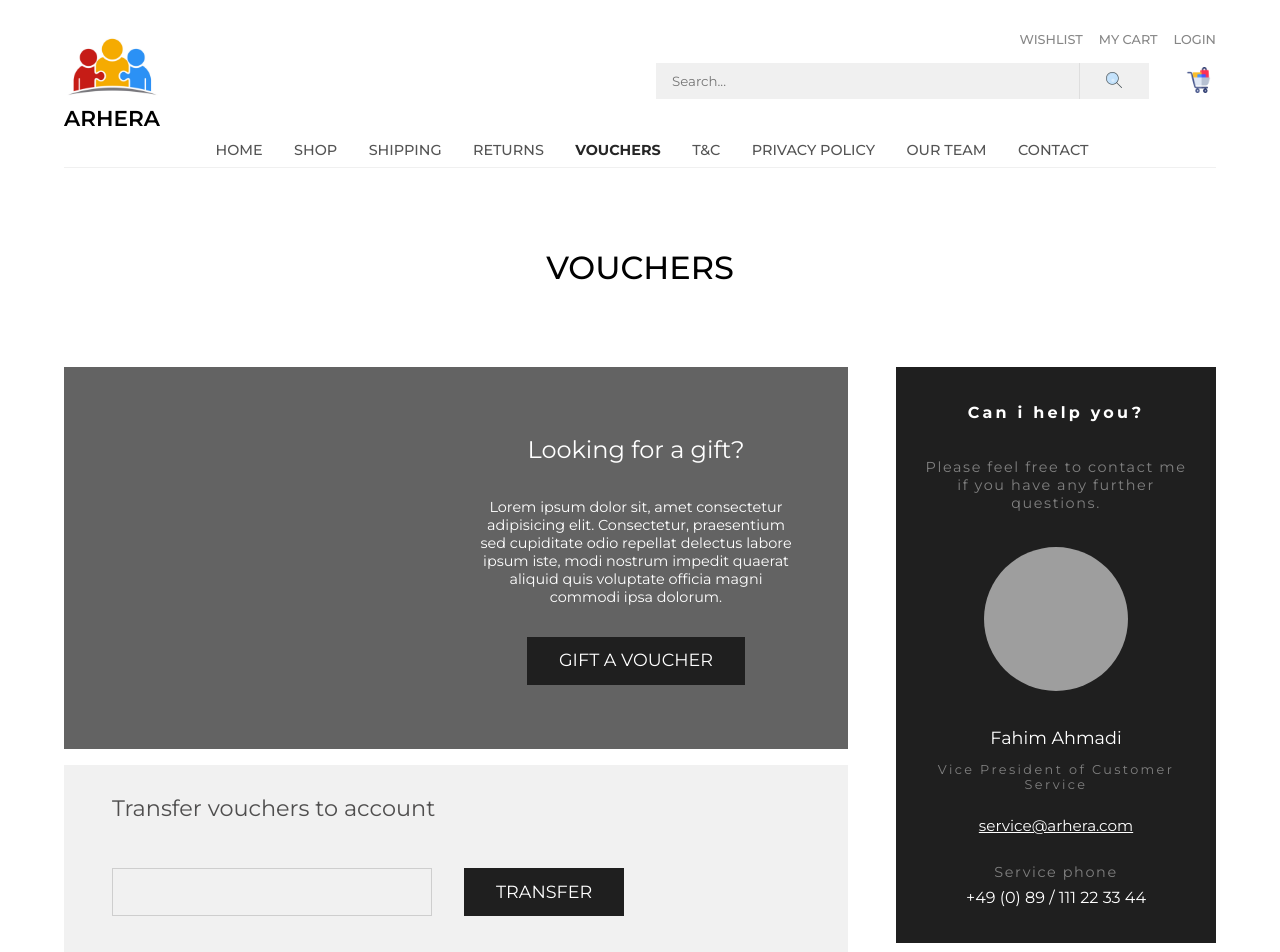
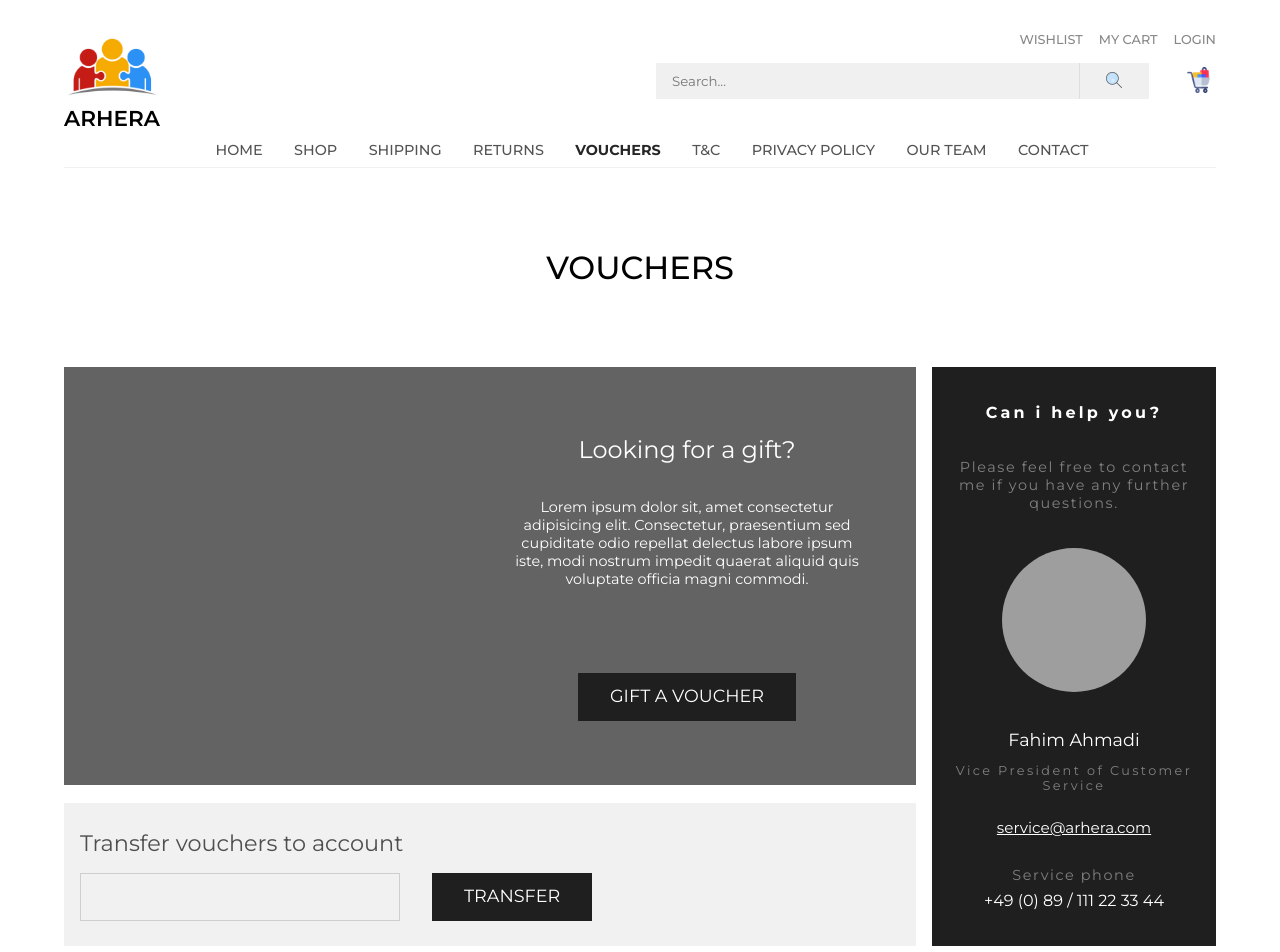
Before and after one commit to Ratko-Sim/spa-module-final-project, a React (Create React App) app: page /vouchers in a window 1280 px wide. Shown: the top 952 px of the page. Built offline with nearby package versions, Linux system fonts and the light colour scheme; grey boxes are pictures that could not be loaded.

Commit message:
styling adjustment

```diff
--- a/src/components/OtherPages/CustomerServiceComp.scss
+++ b/src/components/OtherPages/CustomerServiceComp.scss
@@ -1,16 +1,16 @@
 .Customer-Service-card {
   display: flex;
   flex-direction: column;
-  width: 20rem;
-  height: 36rem;
+  width: 25%;
+  height: 36.2rem;
   justify-content: space-evenly;
   align-items: center;
   background-color: rgb(31, 31, 31);
   color: white;
-  margin-left: 3rem;
-  min-width: 20rem;
+  margin-left: 1rem;
+  min-width: 15rem;
   transition: 2s;
-  @media only screen and (max-width: 800px) {
+  @media only screen and (max-width: 900px) {
     width: 100%;
     margin-left: 0;
 
--- a/src/components/OtherPages/Vouchers/Vouchers.js
+++ b/src/components/OtherPages/Vouchers/Vouchers.js
@@ -16,7 +16,7 @@ function Vouchers() {
           <div className="Vouchers-left-top">
             <div className="Vouchers-left-top-content">
               <h2>Looking for a gift?</h2>
-              <p>Lorem ipsum dolor sit, amet consectetur adipisicing elit. Consectetur, praesentium sed cupiditate odio repellat delectus labore ipsum iste, modi nostrum impedit quaerat aliquid quis voluptate officia magni commodi ipsa dolorum.</p>
+              <p>Lorem ipsum dolor sit, amet consectetur adipisicing elit. Consectetur, praesentium sed cupiditate odio repellat delectus labore ipsum iste, modi nostrum impedit quaerat aliquid quis voluptate officia magni commodi.</p>
               <button>gift a voucher</button>
             </div>
           </div>
--- a/src/components/OtherPages/Vouchers/Vouchers.scss
+++ b/src/components/OtherPages/Vouchers/Vouchers.scss
@@ -10,7 +10,7 @@
   justify-content: space-between;
   width: 100%;
   margin-bottom: 5rem;
-  @media only screen and (max-width: 800px) {
+  @media only screen and (max-width: 900px) {
     flex-direction: column;
   }
   .Vouchers-wrapper-left {
@@ -20,7 +20,7 @@
     justify-content: space-between;
     transition: 2s;
 
-    @media only screen and (max-width: 800px) {
+    @media only screen and (max-width: 900px) {
       width: 100%;
     }
     .Vouchers-left-top {
@@ -32,8 +32,9 @@
       align-items: flex-end;
       padding: 3rem 2rem;
       margin-bottom: 1rem;
-      @media only screen and (max-width: 800px) {
+      @media only screen and (max-width: 900px) {
         align-items: center;
+
       }
       .Vouchers-left-top-content {
         width: 50%;
@@ -42,7 +43,7 @@
         flex-direction: column;
         justify-content: center;
         align-items: center;
-        @media only screen and (max-width: 800px) {
+        @media only screen and (max-width: 900px) {
           width: 80%;
         }
 
@@ -54,6 +55,7 @@
         color: white;
         font-size: .9rem;
         width: 90%;
+        min-height: 9rem;
       }
       button {
         padding: 0 2rem;
@@ -82,11 +84,11 @@
   border: .1rem solid black;
   background-color: rgb(241, 241, 241);
   border:none;
-  padding-bottom: 2rem;
   padding-left: 2rem;
-  margin-bottom: 1rem;
-  @media only screen and (max-width: 800px) {
+  padding: .6rem 0;
+  @media only screen and (max-width: 900px) {
     padding-left: 0;
+    margin-bottom: 1rem;
 
     h4 {
       text-align: center;
@@ -103,6 +105,8 @@
     font-weight: 400;
     color: rgb(79, 78, 78);
     padding-left: 1rem;
+    margin-top: 1rem;
+    margin-bottom: 0rem;
 
   }
   .Vouchers-left-bottom-wrap {
```
